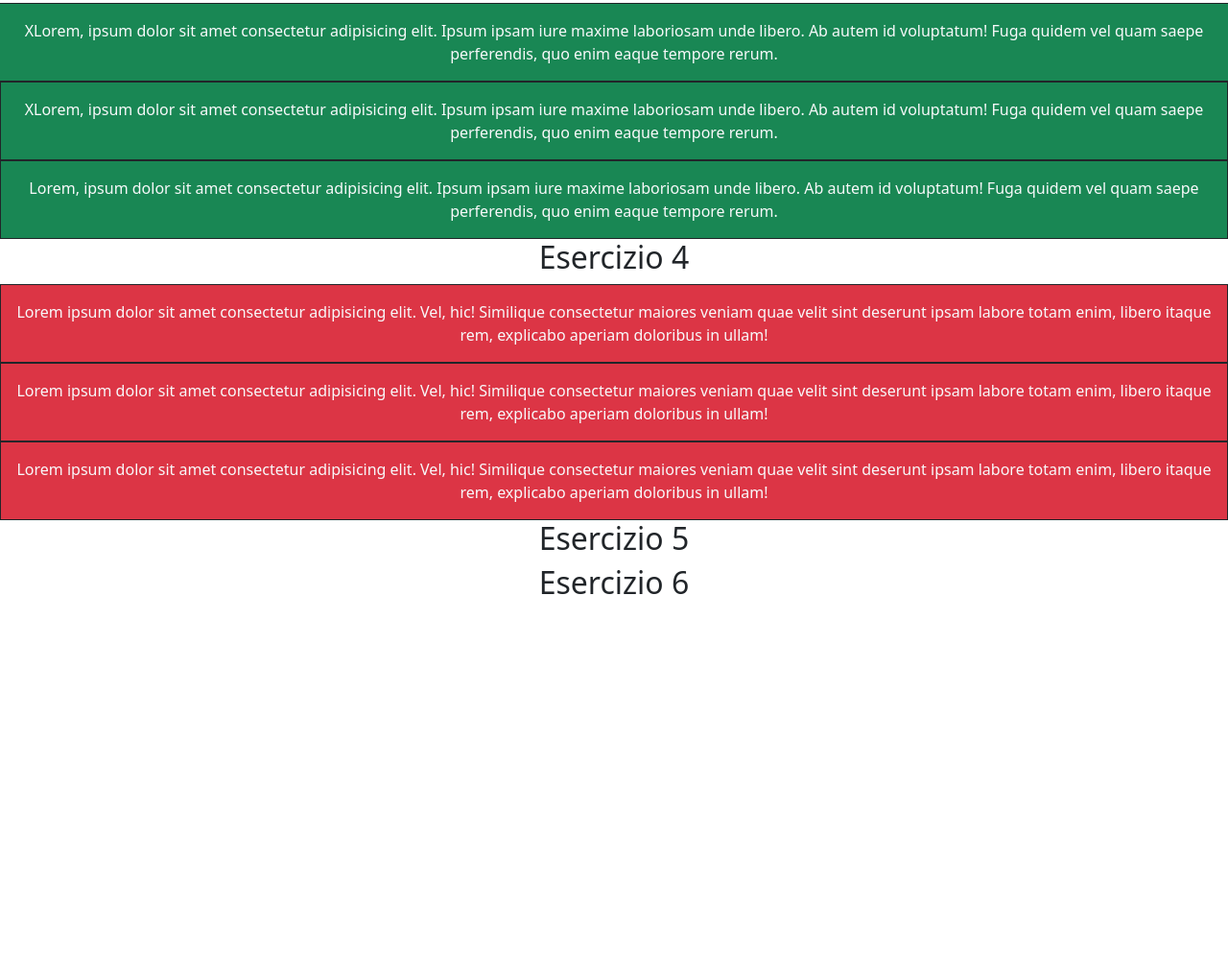
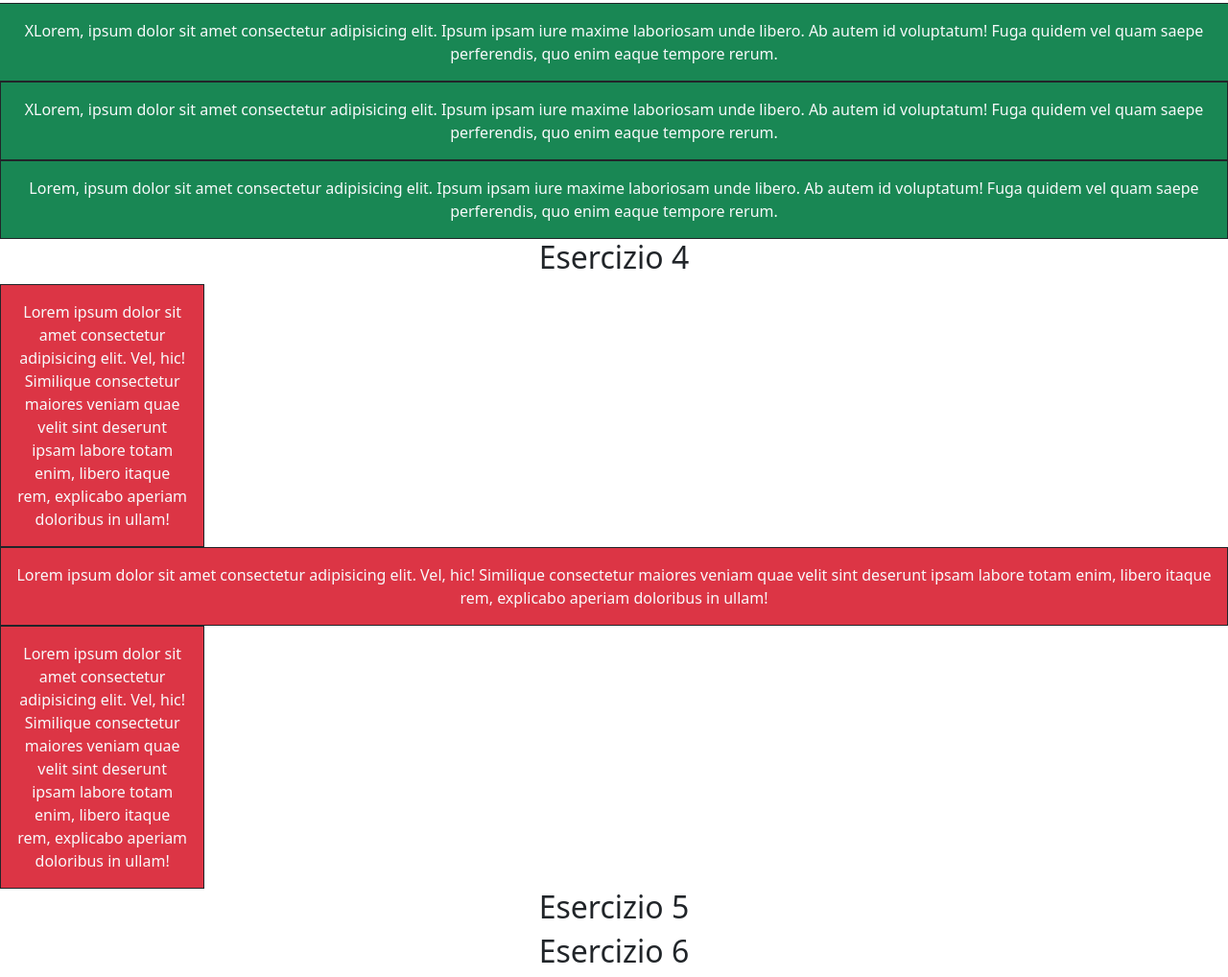
Before and after one commit to AldoAltomare/U2-W6-D1, a plain HTML site: page index.html in a window 1280 px wide. Shown: the part 1425-2443 px from the top of the page at 96% size. Before the commit the page ends 2059 px from the top, so only its background shows below. Drawn offline with nearby package versions, Linux system fonts and the light colour scheme.

Commit message:
chenged colums md ex. 4

```diff
--- a/index.html
+++ b/index.html
@@ -180,7 +180,7 @@
       <h2 class="text-center">Esercizio 4</h2>
     </div>
     <div
-      class="col col-4 col-md-12 col-lg-12 col-xl-12 col-xxl-12 bg-danger border border-dark p-3 text-center text-light"
+      class="col col-4 col-md-2 bg-danger border border-dark p-3 text-center text-light"
     >
       Lorem ipsum dolor sit amet consectetur adipisicing elit. Vel, hic!
       Similique consectetur maiores veniam quae velit sint deserunt ipsam labore
@@ -194,7 +194,7 @@
       totam enim, libero itaque rem, explicabo aperiam doloribus in ullam!
     </div>
     <div
-      class="col col-4 col-md-12 bg-danger border border-dark p-3 text-center text-light"
+      class="col col-4 col-md-2 bg-danger border border-dark p-3 text-center text-light"
     >
       Lorem ipsum dolor sit amet consectetur adipisicing elit. Vel, hic!
       Similique consectetur maiores veniam quae velit sint deserunt ipsam labore
```
